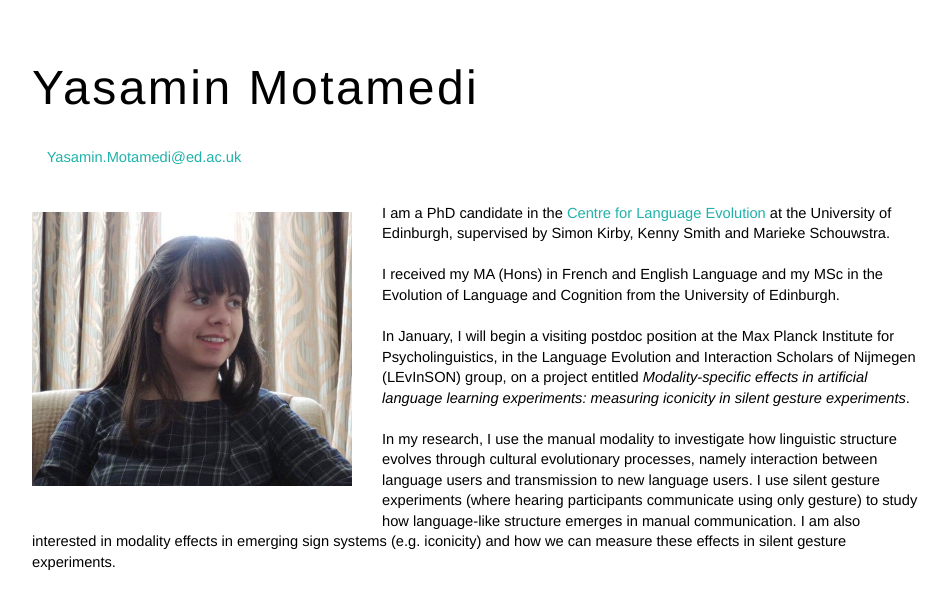
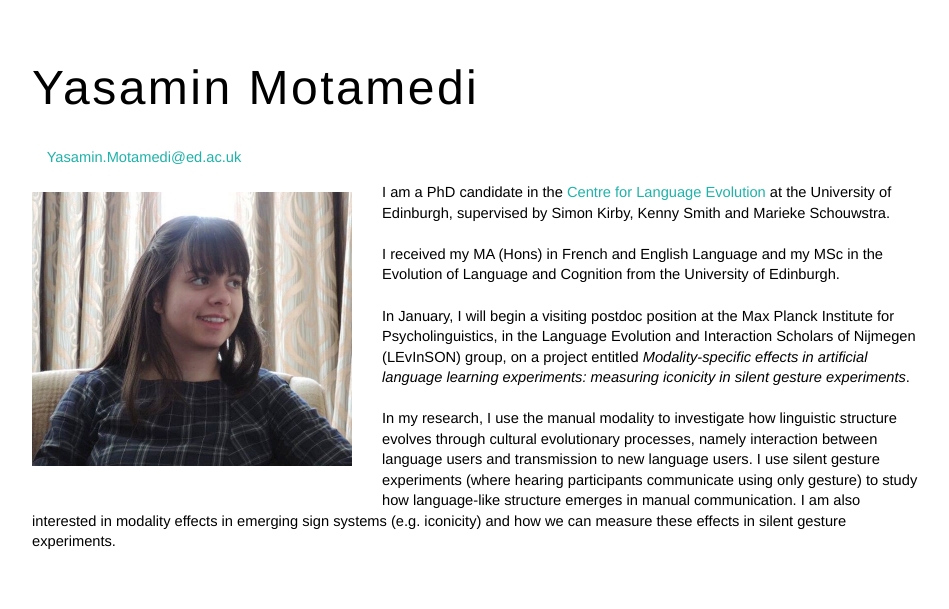
Before and after one commit to ymotamedi/ymotamedi.github.io, a Jekyll site: the page built from index.html, in a window 1280 px wide. Shown: the top 609 px of the page, without its empty margins (160-1109 px from the left). Built offline with Jekyll 4.4.1, drawn with Linux system fonts in a browser that asks for light colours.

Commit message:
Update index.html

```diff
--- a/index.html
+++ b/index.html
@@ -4,8 +4,7 @@ title: Yasamin Motamedi
 ---
 <p>&emsp;<a href= "mailto:Yasamin.Motamedi@ed.ac.uk">Yasamin.Motamedi@ed.ac.uk</a></p>
 
-<p><img src="ym_web2.jpeg" style="float:left;width:320px;height:274px;margin-right:30px;margin-top:30px;margin-bottom:30px">
-  <br>
+<p><img src="ym_web2.jpeg" style="float:left;width:320px;height:274px;margin-right:30px;margin-top:10px;margin-bottom:30px">
   I am a PhD candidate in the <a href = "http://www.lel.ed.ac.uk/cle/" target = "_blank">Centre for Language Evolution</a> at the University of Edinburgh,
   supervised by Simon Kirby, Kenny Smith and Marieke Schouwstra.
   <br><br>
```
